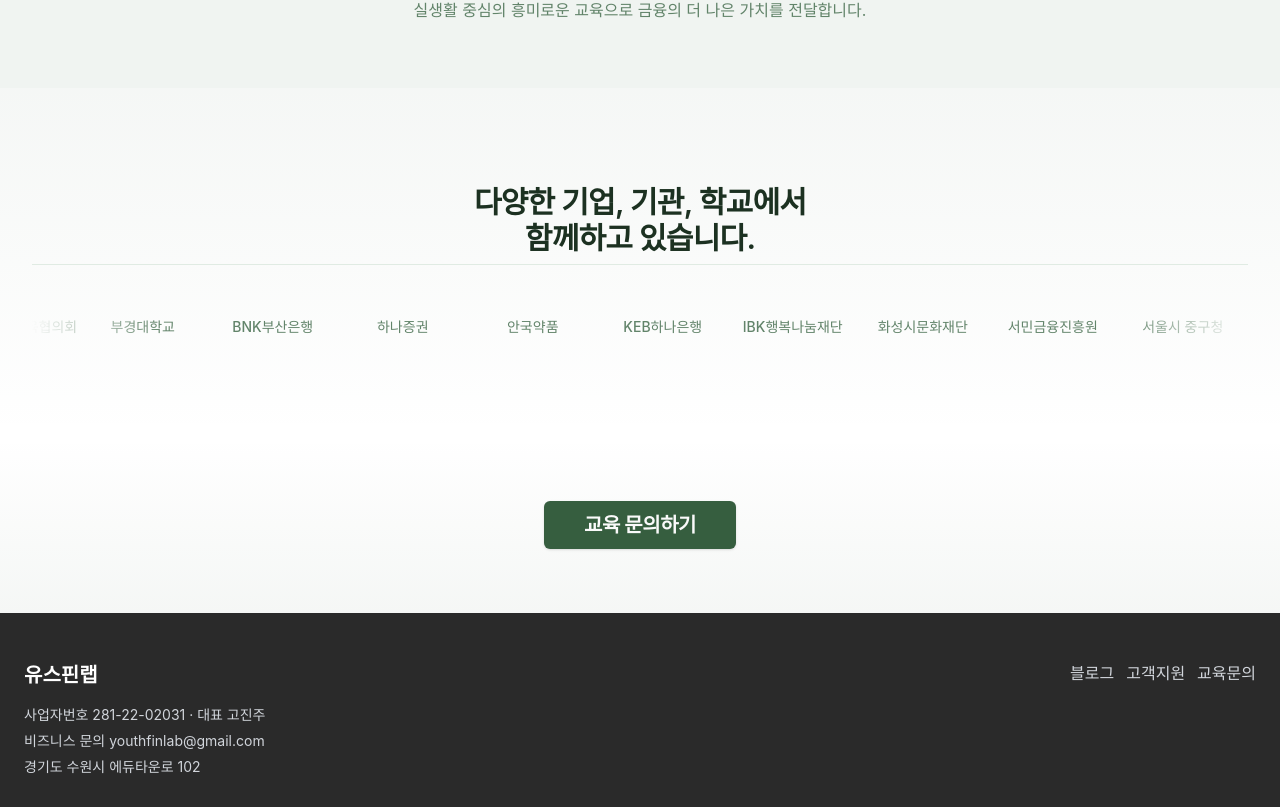
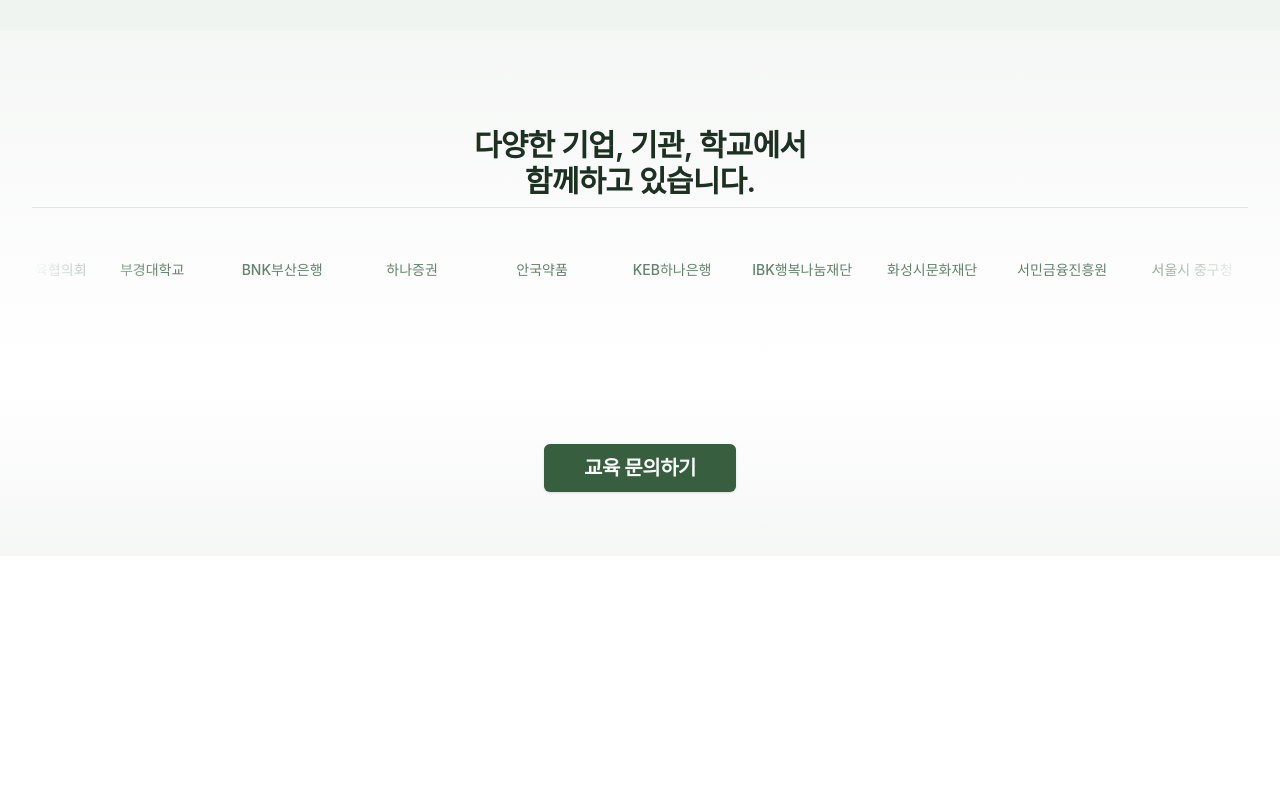
Before and after one commit to prove-ability/youthfinlab-homepage, a Next.js app: page / in a window 1280 px wide. Shown: the part 1990-2797 px from the top of the page. After the commit the page ends 2546 px from the top, so only its background shows below. Built offline with nearby package versions, Linux system fonts and the light colour scheme; a web font is replaced by a local one.

Commit message:
refactor: replace ThemeProvider with custom Providers component in layout
- Updated layout.tsx to use a new Providers component for theme management.
- Introduced providers.tsx to handle theme context and children rendering.

```diff
--- a/app/layout.tsx
+++ b/app/layout.tsx
@@ -1,8 +1,6 @@
 import type { Metadata } from "next";
 import "./globals.css";
-import Header from "@/components/Layout/Header";
-import Footer from "@/components/Layout/Footer";
-import { ThemeProvider } from "@/components/theme-provider";
+import Providers from "./providers";
 
 export const metadata: Metadata = {
   title: "유스핀랩",
@@ -77,28 +75,13 @@ export const metadata: Metadata = {
 
 export default function RootLayout({
   children,
-}: Readonly<{
+}: {
   children: React.ReactNode;
-}>) {
+}) {
   return (
-    <html lang="ko">
-      <head>
-        <meta
-          name="naver-site-verification"
-          content="3fb974f582181fc4f8ea7e7afd66cb97bdaa3432"
-        />
-      </head>
+    <html lang="ko" suppressHydrationWarning>
       <body>
-        <ThemeProvider
-          attribute="class"
-          defaultTheme="system"
-          enableSystem
-          disableTransitionOnChange
-        >
-          <Header />
-          {children}
-          <Footer />
-        </ThemeProvider>
+        <Providers>{children}</Providers>
       </body>
     </html>
   );
--- /dev/null
+++ b/app/providers.tsx
@@ -0,0 +1,20 @@
+"use client";
+
+import { ThemeProvider } from "next-themes";
+
+interface ProvidersProps {
+  children: React.ReactNode;
+}
+
+export default function Providers({ children }: ProvidersProps) {
+  return (
+    <ThemeProvider
+      attribute="class"
+      defaultTheme="system"
+      enableSystem
+      disableTransitionOnChange
+    >
+      {children}
+    </ThemeProvider>
+  );
+}
```
